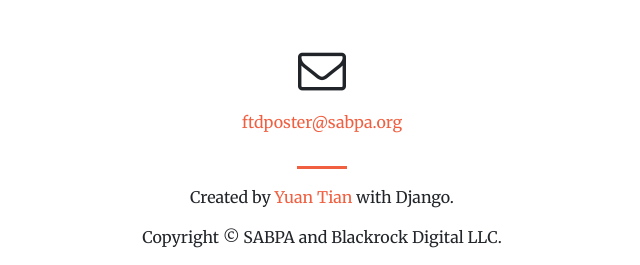
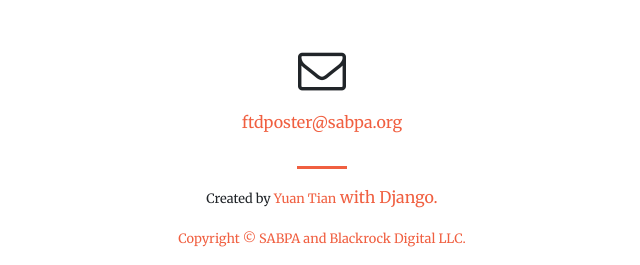
Before and after one commit to naity/poster_website, a Django app: page /home/ in a window 1280 px wide. Shown: the part 4899-5164 px from the top of the page, without its empty margins (318-958 px from the left). Run offline with Django 3.2, Linux system fonts and the light colour scheme; some libraries are stand-ins or nearby versions.

Commit message:
reduced footer font size

```diff
--- a/home/templates/home/index.html
+++ b/home/templates/home/index.html
@@ -273,8 +273,8 @@
     <div class="container">
       <div class="row">
         <div class="col-lg-8 col-md-10 mx-auto text-center">
-          <p class="copyright">Created by <a href="http://www.ytian.me" target="_blank">Yuan Tian</a> with Django.</p>
-          <p class="copyright">Copyright &copy; SABPA and Blackrock Digital LLC.</p>
+          <small class="copyright">Created by <a href="http://www.ytian.me" target="_blank">Yuan Tian</small> with Django.</p>
+          <small class="copyright">Copyright &copy; SABPA and Blackrock Digital LLC.</small>
         </div>
       </div>
     </div>
```
